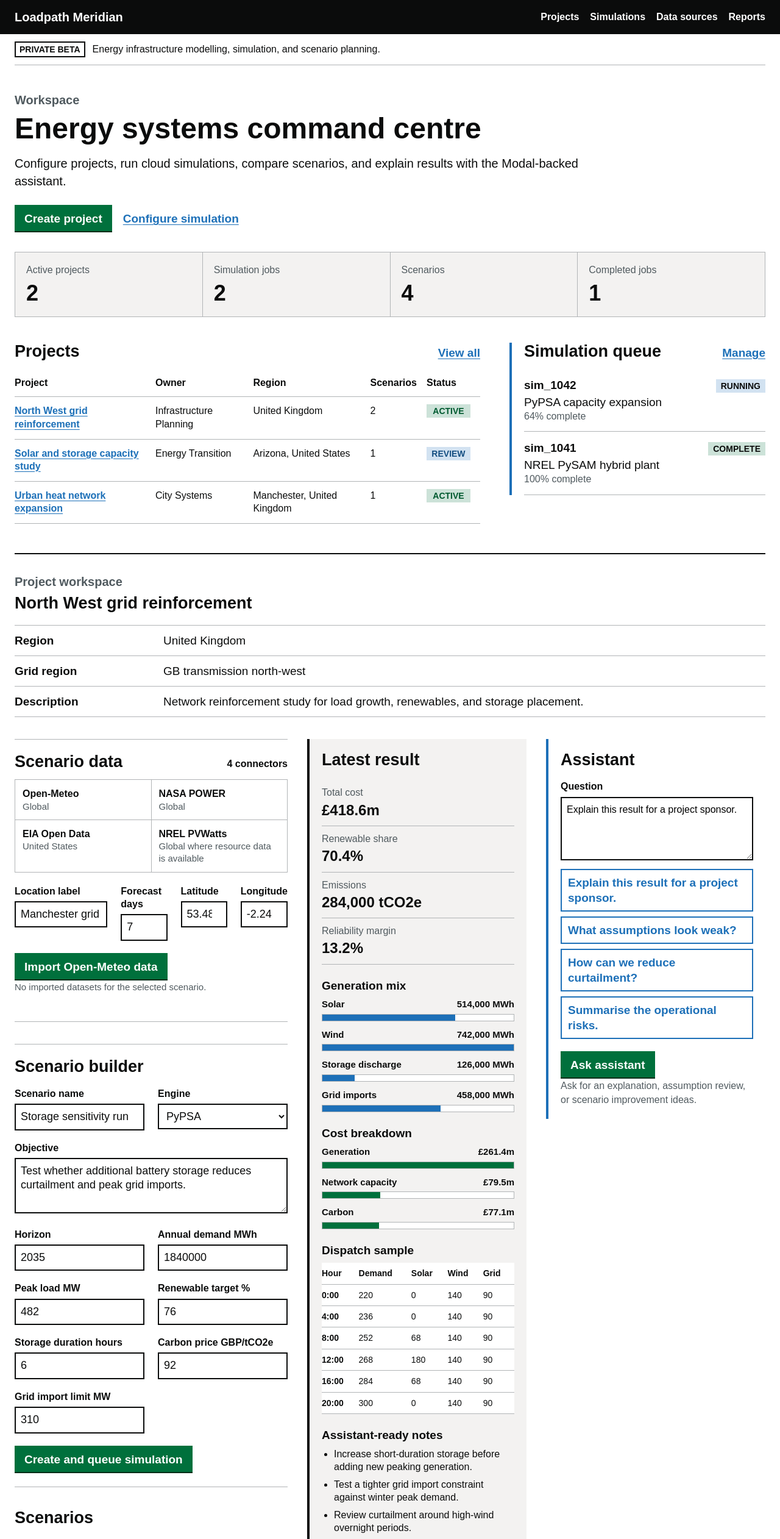
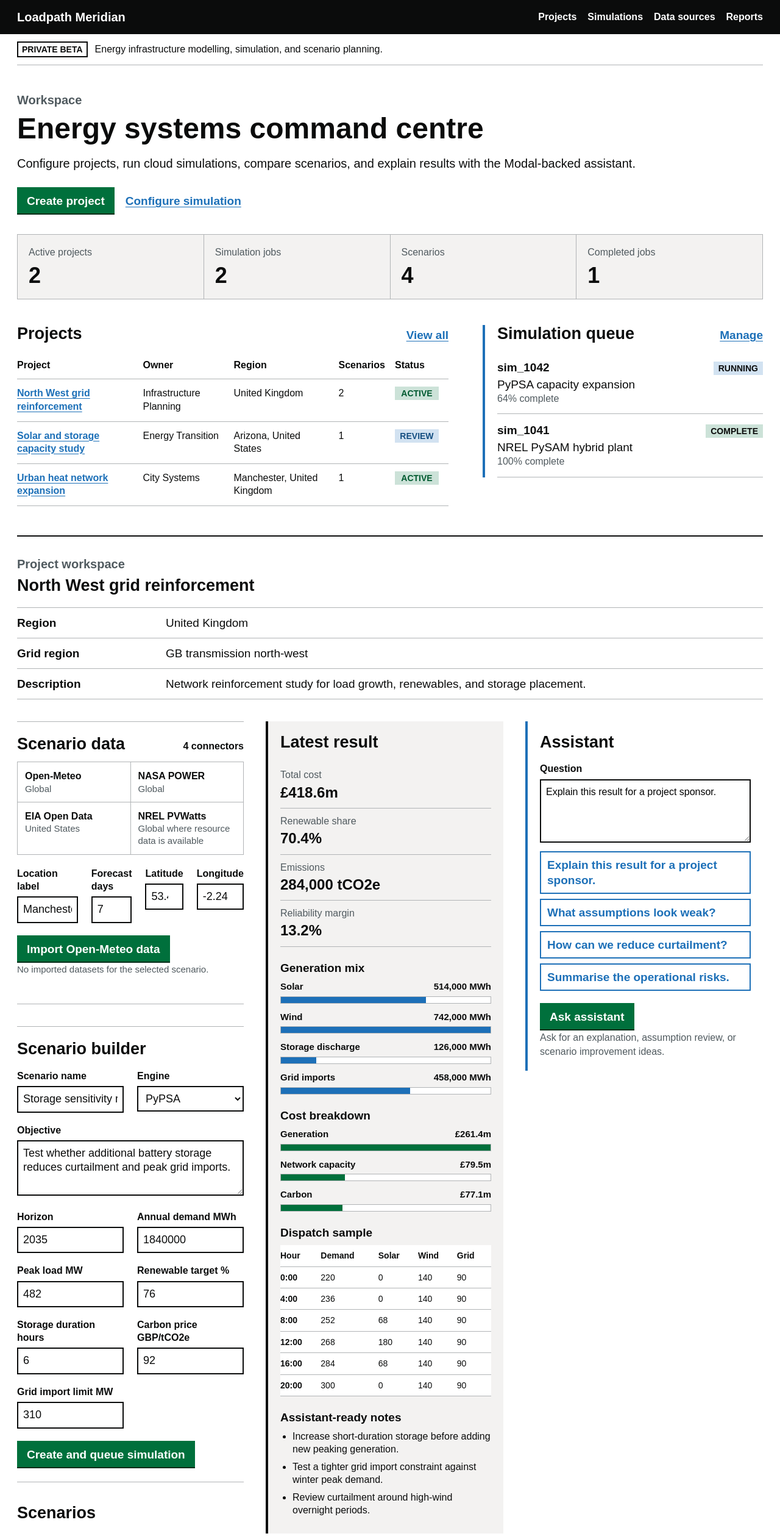
Before and after one commit to pradhankukiran/loadpath-meridian, a React (Vite) app in the folder apps/web/: page / in a window 1280 px wide. Shown: the top 2524 px of the page at 61% size. Built offline with nearby package versions, Linux system fonts and the light colour scheme; no server answers.

Commit message:
Relax app content width further

```diff
--- a/apps/web/src/App.css
+++ b/apps/web/src/App.css
@@ -4,7 +4,7 @@
 }
 
 .container {
-  width: min(1360px, calc(100% - 48px));
+  width: min(1480px, calc(100% - 56px));
   margin: 0 auto;
 }
 
@@ -75,7 +75,7 @@ a:hover {
 }
 
 .page-heading {
-  max-width: 960px;
+  max-width: 1040px;
   padding: 44px 0 32px;
 }
 
@@ -205,8 +205,8 @@ a {
 
 .two-column {
   display: grid;
-  grid-template-columns: minmax(0, 1fr) 420px;
-  gap: 48px;
+  grid-template-columns: minmax(0, 1fr) 460px;
+  gap: 56px;
   align-items: start;
 }
 
@@ -346,8 +346,8 @@ thead th {
 
 .scenario-grid {
   display: grid;
-  grid-template-columns: minmax(0, 1fr) 360px 360px;
-  gap: 32px;
+  grid-template-columns: minmax(0, 1fr) 390px 390px;
+  gap: 36px;
   align-items: start;
 }
 
```
